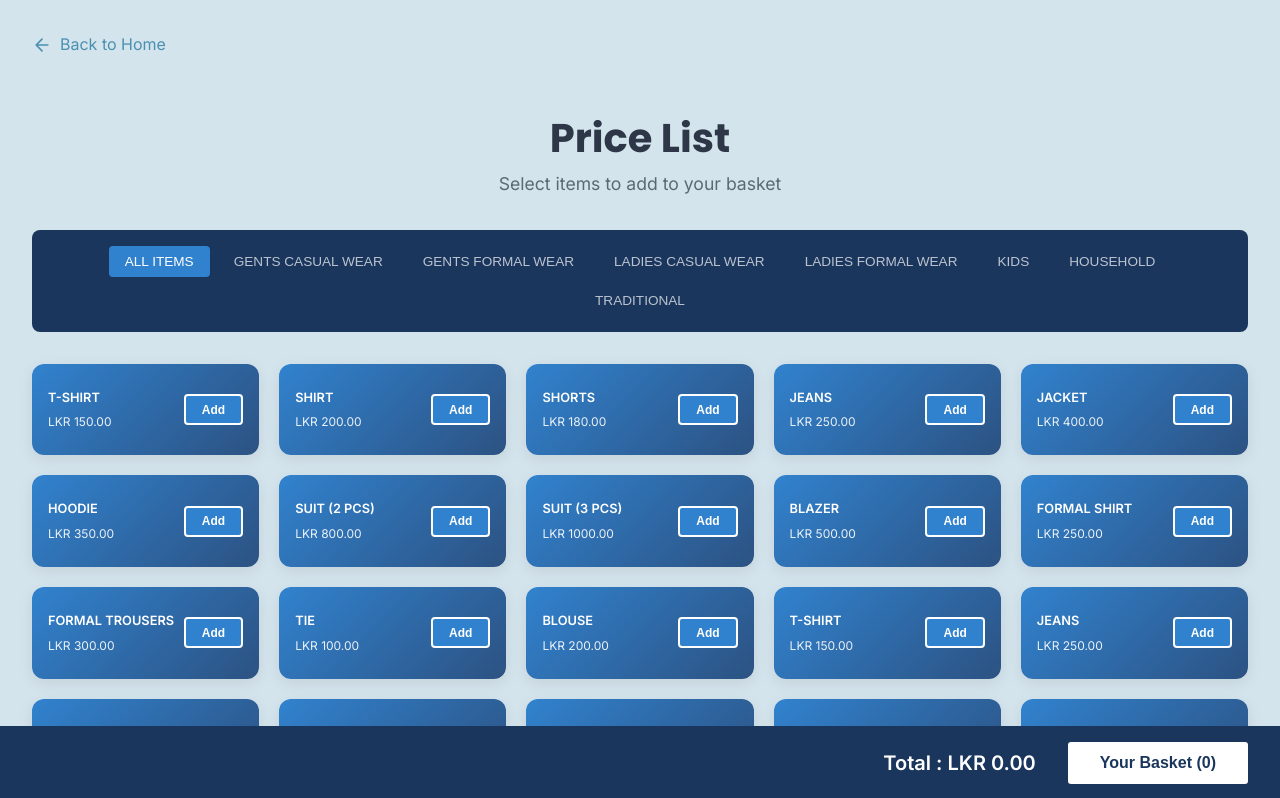
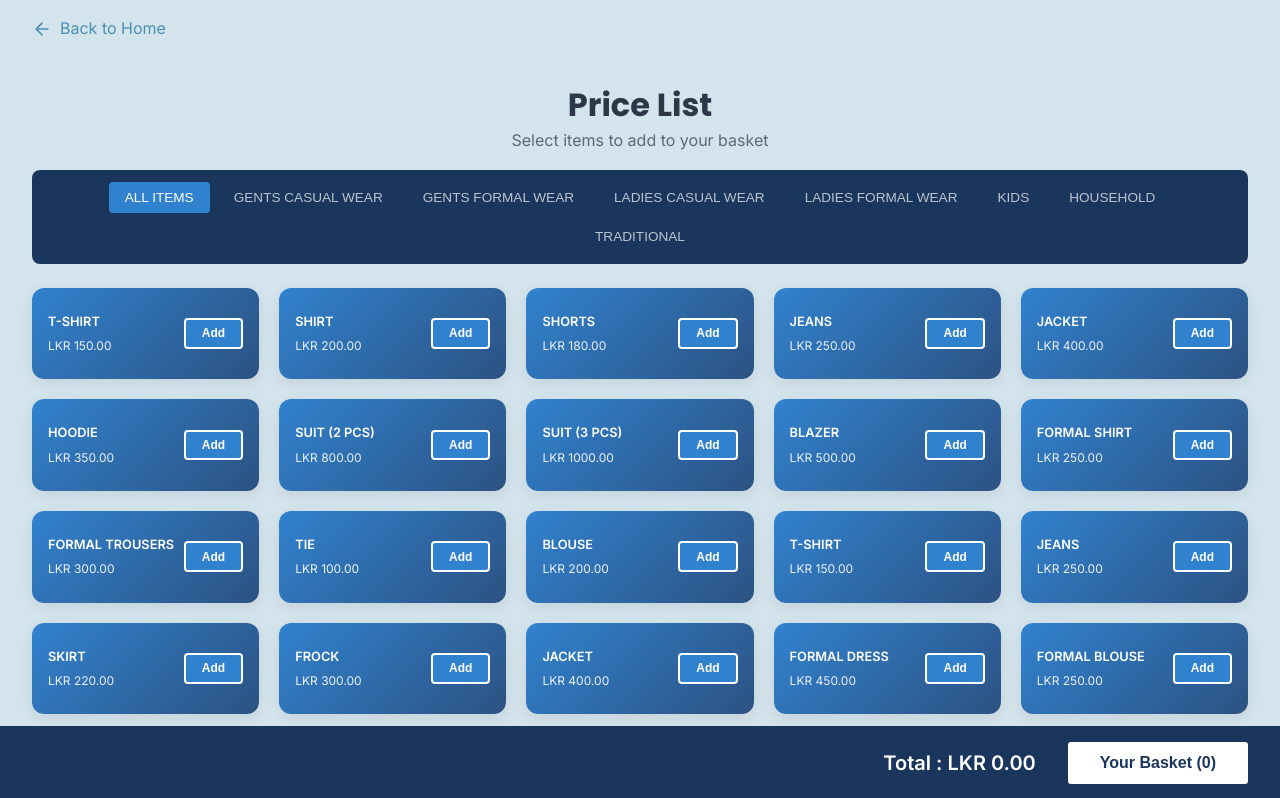
Before and after one commit to KavishaPerera/Wash-TUB, a React app in the folder frontend/: page /pricing in a window 1280 px wide. Shown: the top 798 px of the page. Built offline with nearby package versions, Linux system fonts and the light colour scheme; the HTML template or start-up script is replaced by a standard one.

Commit message:
change Customize your order page

```diff
--- a/frontend/src/components/CustomizeModal.css
+++ b/frontend/src/components/CustomizeModal.css
@@ -17,7 +17,7 @@
 .customize-modal {
     background: white;
     border-radius: 8px;
-    max-width: 600px;
+    max-width: 420px;
     width: 100%;
     max-height: 90vh;
     overflow-y: auto;
@@ -56,16 +56,17 @@
 /* Modal Body */
 .modal-body {
     display: flex;
-    gap: 1.25rem;
+    flex-direction: column;
+    gap: 1rem;
     padding: 1rem;
 }
 
 /* Item Preview */
 .item-preview {
-    flex: 0 0 200px;
+    width: 100%;
     border-radius: 8px;
     overflow: hidden;
-    box-shadow: 0 4px 15px rgba(0, 0, 0, 0.1);
+    box-shadow: 0 2px 8px rgba(0, 0, 0, 0.1);
 }
 
 .item-preview-image {
--- a/frontend/src/components/CustomizeModal.jsx
+++ b/frontend/src/components/CustomizeModal.jsx
@@ -83,13 +83,9 @@ const CustomizeModal = ({ item, onClose, onAddToBasket }) => {
 
                 <div className="modal-body">
                     <div className="item-preview">
-                        <div className="item-preview-image">
-                            <ShoppingBasket size={64} />
-                        </div>
                         <div className="item-preview-info">
                             <div className="item-preview-details">
                                 <h3>{item.name}</h3>
-                                <span>4 days to process</span>
                             </div>
                             <div className="item-preview-price">
                                 LKR {(item.price * quantity).toFixed(2)}
--- a/frontend/src/pages/Pricing.css
+++ b/frontend/src/pages/Pricing.css
@@ -6,31 +6,31 @@
 .pricing-container {
     max-width: 1400px;
     margin: 0 auto;
-    padding: 2rem;
+    padding: 1rem 2rem;
 }
 
 .pricing-top-nav {
     display: flex;
     justify-content: space-between;
     align-items: center;
-    margin-bottom: 1.5rem;
+    margin-bottom: 0.75rem;
 }
 
 .pricing-header {
     text-align: center;
-    margin-bottom: 2rem;
+    margin-bottom: 1rem;
 }
 
 .pricing-header h1 {
-    font-size: 2.5rem;
+    font-size: 2rem;
     font-weight: 700;
     color: #2d3748;
-    margin-bottom: 0.5rem;
+    margin-bottom: 0.25rem;
 }
 
 .pricing-header p {
     color: #5a6a72;
-    font-size: 1.1rem;
+    font-size: 1rem;
 }
 
 /* Category Tabs */
@@ -39,8 +39,8 @@
     flex-wrap: wrap;
     gap: 0.5rem;
     justify-content: center;
-    margin-bottom: 2rem;
-    padding: 1rem;
+    margin-bottom: 1.5rem;
+    padding: 0.75rem;
     background: #1a365d;
     border-radius: 8px;
 }
```
